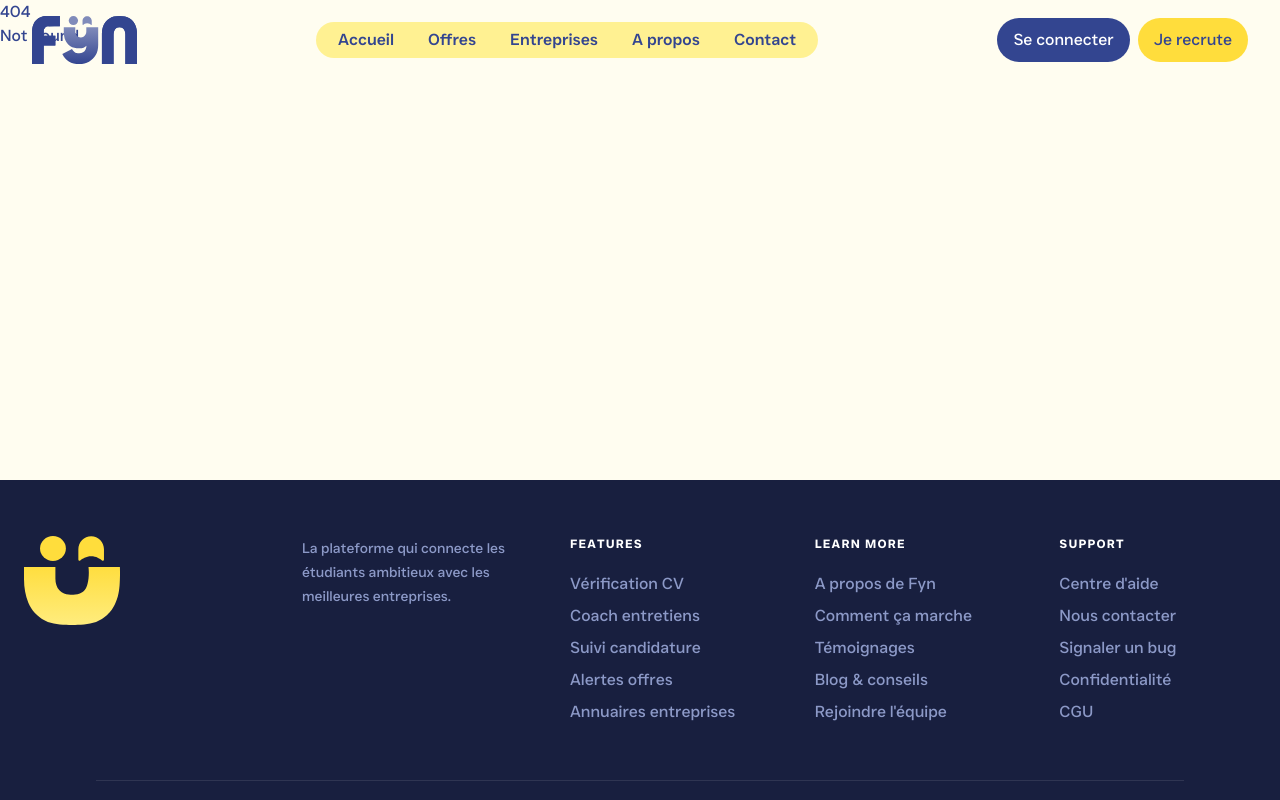
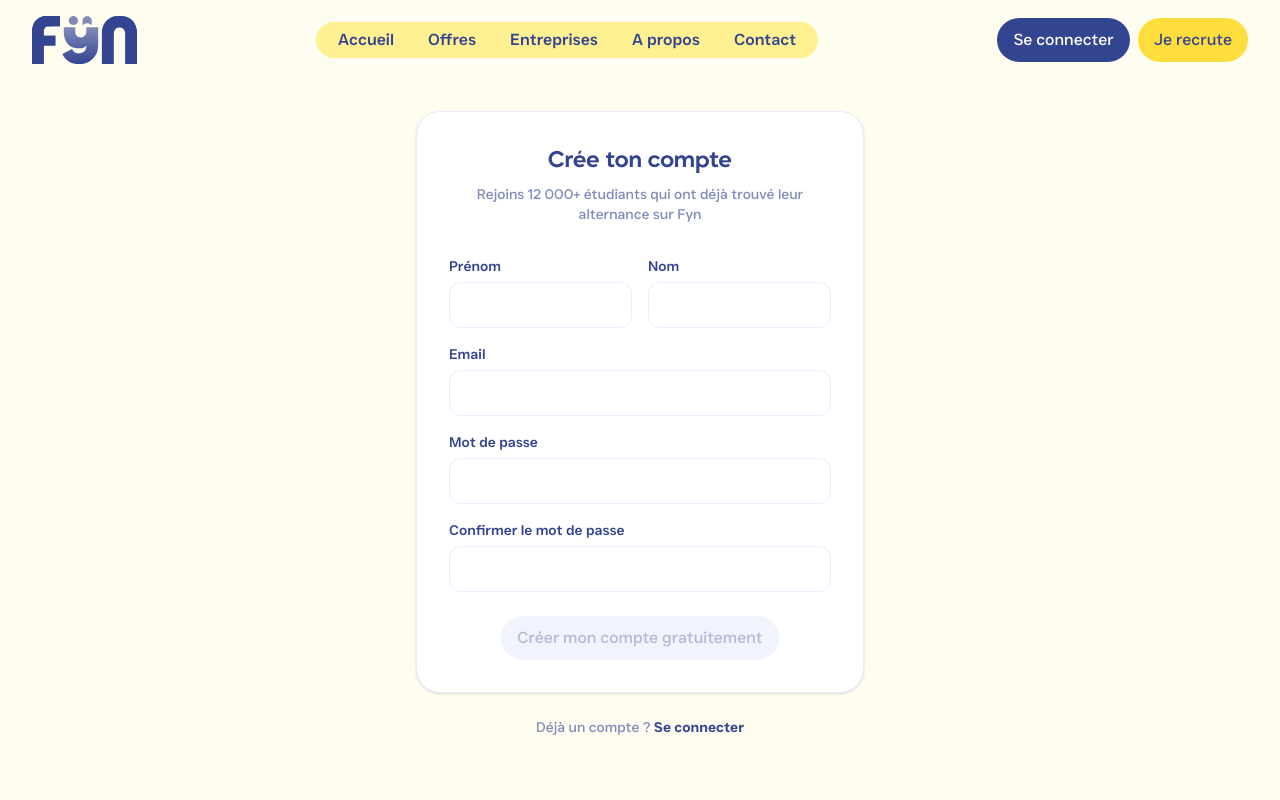
Before and after one commit to Fyn-JobBoard/front-students, a SvelteKit app: page /register in a window 1280 px wide. Before the commit this address had no page. Shown: the top 800 px of the page. Built offline with nearby package versions, Linux system fonts and the light colour scheme; what @iconify/tailwind4 would draw is missing.

Commit message:
feat: ajout pages login et register #34

```diff
--- /dev/null
+++ b/src/routes/login/+page.svelte
@@ -0,0 +1,89 @@
+<script lang="ts">
+
+	let showPassword = $state(false);
+</script>
+
+<svelte:head>
+	<title>Fyn - Connexion</title>
+	<meta name="description" content="Connectez-vous à votre compte Fyn" />
+</svelte:head>
+
+<main class="min-h-screen bg-lighthouse-white flex items-center justify-center px-4 pt-24 pb-12">
+	<div class="w-full max-w-md">
+
+		<div class="bg-white rounded-3xl border border-bleuet-blue p-8 shadow-sm">
+
+			<h1 class="font-headings text-2xl font-extrabold text-ocean-blue mb-2 text-center">
+				Content de te revoir
+			</h1>
+			<p class="font-corps text-sm text-ecume-blue mb-8">
+				Connecte-toi pour accéder à tes offres et candidatures
+			</p>
+
+			<form method="POST" action="/login" class="flex flex-col gap-4">
+
+				<div class="flex flex-col gap-1.5">
+					<label for="email" class="font-corps text-sm font-medium text-ocean-blue">
+						Email
+					</label>
+					<input
+						id="email"
+						name="email"
+						type="email"
+						required
+						class="rounded-xl border border-bleuet-blue px-4 py-3 font-corps text-sm text-ocean-blue placeholder:text-ecume-blue focus:border-ocean-blue focus:outline-none"
+					/>
+				</div>
+
+				<div class="flex flex-col gap-1.5">
+					<label for="password" class="font-corps text-sm font-medium text-ocean-blue">
+						Mot de passe
+					</label>
+					<div class="relative">
+						<input
+							id="password"
+							name="password"
+							type={showPassword ? 'text' : 'password'}
+							required
+							class="w-full rounded-xl border border-bleuet-blue px-4 py-3 pr-12 font-corps text-sm text-ocean-blue placeholder:text-ecume-blue focus:border-ocean-blue focus:outline-none"
+						/>
+						<button
+							type="button"
+							onclick={() => showPassword = !showPassword}
+							class="absolute right-4 top-1/2 -translate-y-1/2 text-ecume-blue hover:text-ocean-blue transition-colors"
+							aria-label={showPassword ? 'Masquer le mot de passe' : 'Afficher le mot de passe'}
+						>
+							{#if showPassword}
+								<span class="icon-[mdi--eye-off] text-xl"></span>
+							{:else}
+								<span class="icon-[mdi--eye] text-xl"></span>
+							{/if}
+						</button>
+					</div>
+				</div>
+
+				<div class="mt-2 flex justify-center">
+	            <button
+	         	type="submit"
+		        class="rounded-full py-2.5 px-4 font-corps bg-ocean-blue text-white hover:opacity-90 transition-opacity">
+	        	Se connecter
+	            </button>
+                </div>
+
+				<div class="flex justify-center">
+					<a href="/forgot-password" class="font-corps text-xs text-ecume-blue hover:underline">
+						Mot de passe oublié ?
+					</a>
+				</div>
+			</form>
+		</div>
+
+		<p class="text-center font-corps text-sm text-ecume-blue mt-6">
+			Pas encore de compte ?
+			<a href="/register" class="font-semibold text-ocean-blue hover:underline">
+				S'inscrire gratuitement
+			</a>
+		</p>
+
+	</div>
+</main>
--- /dev/null
+++ b/src/routes/register/+page.svelte
@@ -0,0 +1,163 @@
+<script lang="ts">
+
+	let showPassword = $state(false);
+	let showConfirmPassword = $state(false);
+	let password = $state('');
+	let confirmPassword = $state('');
+
+	let passwordError = $derived(
+		confirmPassword.length > 0 && password !== confirmPassword
+			? 'Les mots de passe ne correspondent pas'
+			: ''
+	);
+
+	let canSubmit = $derived(
+		password.length > 0 &&
+		confirmPassword.length > 0 &&
+		password === confirmPassword
+	);
+</script>
+
+<svelte:head>
+	<title>Fyn - Inscription</title>
+	<meta name="description" content="Crée ton compte Fyn gratuitement" />
+</svelte:head>
+
+<main class="min-h-screen bg-lighthouse-white flex items-center justify-center px-4 pt-24 pb-12">
+	<div class="w-full max-w-md">
+
+		<div class="bg-white rounded-3xl border border-bleuet-blue p-8 shadow-sm">
+
+			<h1 class="font-headings text-2xl font-extrabold text-ocean-blue mb-2 text-center">
+				Crée ton compte
+			</h1>
+			<p class="font-corps text-sm text-ecume-blue mb-8 text-center">
+				Rejoins 12 000+ étudiants qui ont déjà trouvé leur alternance sur Fyn
+			</p>
+
+			<form method="POST" action="/register" class="flex flex-col gap-4">
+
+				<div class="grid grid-cols-2 gap-4">
+					<div class="flex flex-col gap-1.5">
+						<label for="firstname" class="font-corps text-sm font-medium text-ocean-blue">
+							Prénom
+						</label>
+						<input
+							id="firstname"
+							name="firstname"
+							type="text"
+							required
+							class="rounded-xl border border-bleuet-blue px-4 py-3 font-corps text-sm text-ocean-blue placeholder:text-ecume-blue focus:border-ocean-blue focus:outline-none"
+						/>
+					</div>
+					<div class="flex flex-col gap-1.5">
+						<label for="lastname" class="font-corps text-sm font-medium text-ocean-blue">
+							Nom
+						</label>
+						<input
+							id="lastname"
+							name="lastname"
+							type="text"
+							required
+							class="rounded-xl border border-bleuet-blue px-4 py-3 font-corps text-sm text-ocean-blue placeholder:text-ecume-blue focus:border-ocean-blue focus:outline-none"
+						/>
+					</div>
+				</div>
+
+				<div class="flex flex-col gap-1.5">
+					<label for="email" class="font-corps text-sm font-medium text-ocean-blue">
+						Email
+					</label>
+					<input
+						id="email"
+						name="email"
+						type="email"
+						required
+						class="rounded-xl border border-bleuet-blue px-4 py-3 font-corps text-sm text-ocean-blue placeholder:text-ecume-blue focus:border-ocean-blue focus:outline-none"
+					/>
+				</div>
+
+				<div class="flex flex-col gap-1.5">
+					<label for="password" class="font-corps text-sm font-medium text-ocean-blue">
+						Mot de passe
+					</label>
+					<div class="relative">
+						<input
+							id="password"
+							name="password"
+							type={showPassword ? 'text' : 'password'}
+							required
+							bind:value={password}
+							class="w-full rounded-xl border border-bleuet-blue px-4 py-3 pr-12 font-corps text-sm text-ocean-blue placeholder:text-ecume-blue focus:border-ocean-blue focus:outline-none"
+						/>
+						<button
+							type="button"
+							onclick={() => showPassword = !showPassword}
+							class="absolute right-4 top-1/2 -translate-y-1/2 text-ecume-blue hover:text-ocean-blue transition-colors"
+							aria-label={showPassword ? 'Masquer le mot de passe' : 'Afficher le mot de passe'}
+						>
+							{#if showPassword}
+								<span class="icon-[mdi--eye-off] text-xl"></span>
+							{:else}
+								<span class="icon-[mdi--eye] text-xl"></span>
+							{/if}
+						</button>
+					</div>
+				</div>
+
+				<div class="flex flex-col gap-1.5">
+					<label for="confirm_password" class="font-corps text-sm font-medium text-ocean-blue">
+						Confirmer le mot de passe
+					</label>
+					<div class="relative">
+						<input
+							id="confirm_password"
+							name="confirm_password"
+							type={showConfirmPassword ? 'text' : 'password'}
+							required
+							bind:value={confirmPassword}
+							class="w-full rounded-xl border px-4 py-3 pr-12 font-corps text-sm text-ocean-blue placeholder:text-ecume-blue focus:outline-none
+								{passwordError ? 'border-red-400 focus:border-red-400' : 'border-bleuet-blue focus:border-ocean-blue'}"
+						/>
+						<button
+							type="button"
+							onclick={() => showConfirmPassword = !showConfirmPassword}
+							class="absolute right-4 top-1/2 -translate-y-1/2 text-ecume-blue hover:text-ocean-blue transition-colors"
+							aria-label={showConfirmPassword ? 'Masquer le mot de passe' : 'Afficher le mot de passe'}
+						>
+							{#if showConfirmPassword}
+								<span class="icon-[mdi--eye-off] text-xl"></span>
+							{:else}
+								<span class="icon-[mdi--eye] text-xl"></span>
+							{/if}
+						</button>
+				 </div>
+					{#if passwordError}
+						<p class="font-corps text-xs text-red-500 mt-1">{passwordError}</p>
+					{/if}
+				</div>
+
+				<div class="mt-2 flex justify-center">
+                <button
+                type="submit"
+                disabled={!canSubmit}
+                class="rounded-full py-2.5 px-4 font-corps transition-opacity
+                {canSubmit
+                ? 'bg-ocean-blue text-white hover:opacity-90 cursor-pointer'
+                : 'bg-bleuet-blue text-ecume-blue cursor-not-allowed opacity-60'}">
+                Créer mon compte gratuitement
+               </button>
+             </div>
+
+			</form>
+		</div>
+
+		<p class="text-center font-corps text-sm text-ecume-blue mt-6">
+			Déjà un compte ?
+			<a href="/login" class="font-semibold text-ocean-blue hover:underline">
+				Se connecter
+			</a>
+		</p>
+
+	</div>
+</main>
```
